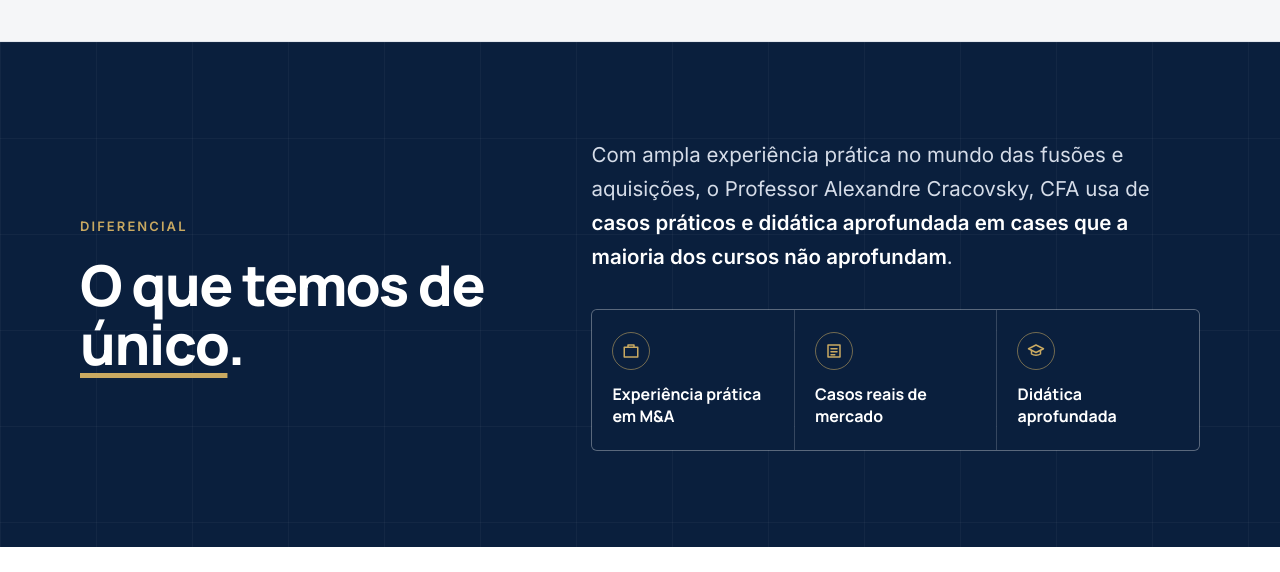
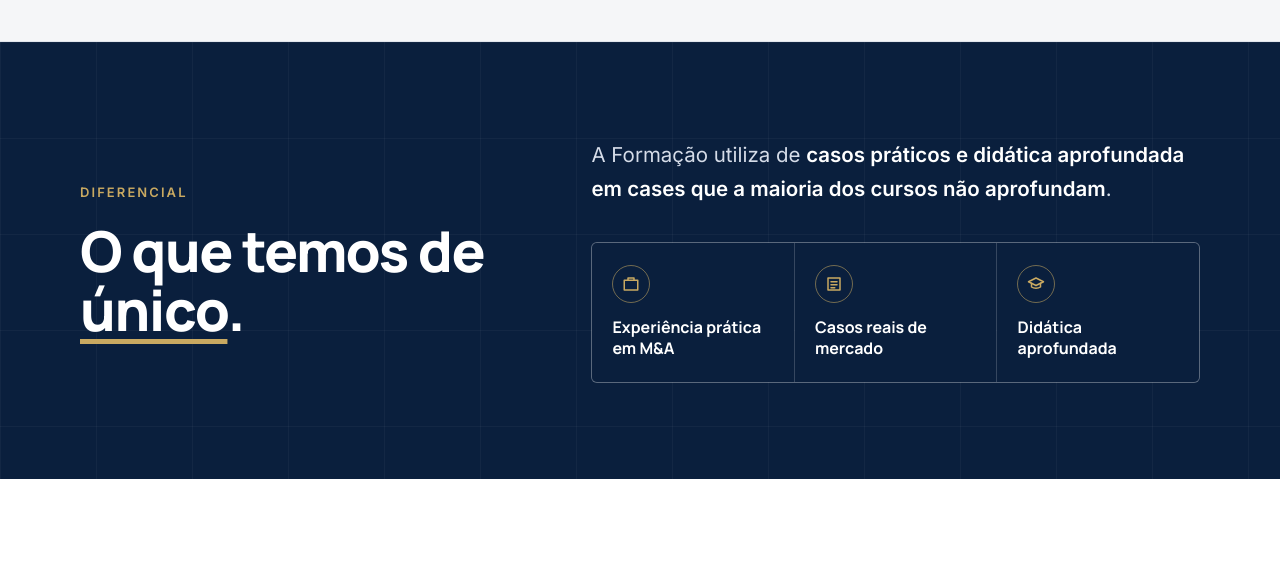
Before and after one commit to jvlunarlaunch/site_alexandre_cracosvky, a plain HTML site: page formacao.html in a window 1280 px wide. Shown: the part 4120-4692 px from the top of the page. Drawn offline with nearby package versions, Linux system fonts and the light colour scheme.

Commit message:
Formação: novo texto do Diferencial
Co-Authored-By: Claude Opus 5.5 <noreply@anthropic.com>
Claude-Session: https://claude.ai/code/session_013WReZN2KpvP8SCac7ghULU

```diff
--- a/formacao.html
+++ b/formacao.html
@@ -1574,8 +1574,7 @@
         </div>
         <div class="unique__body">
           <p class="unique__lead">
-            Com ampla experiência prática no mundo das fusões e aquisições, o Professor
-            Alexandre Cracovsky, CFA usa de <strong>casos práticos e didática aprofundada
+            A Formação utiliza de <strong>casos práticos e didática aprofundada
             em cases que a maioria dos cursos não aprofundam</strong>.
           </p>
           <ul class="unique__pillars">
```
